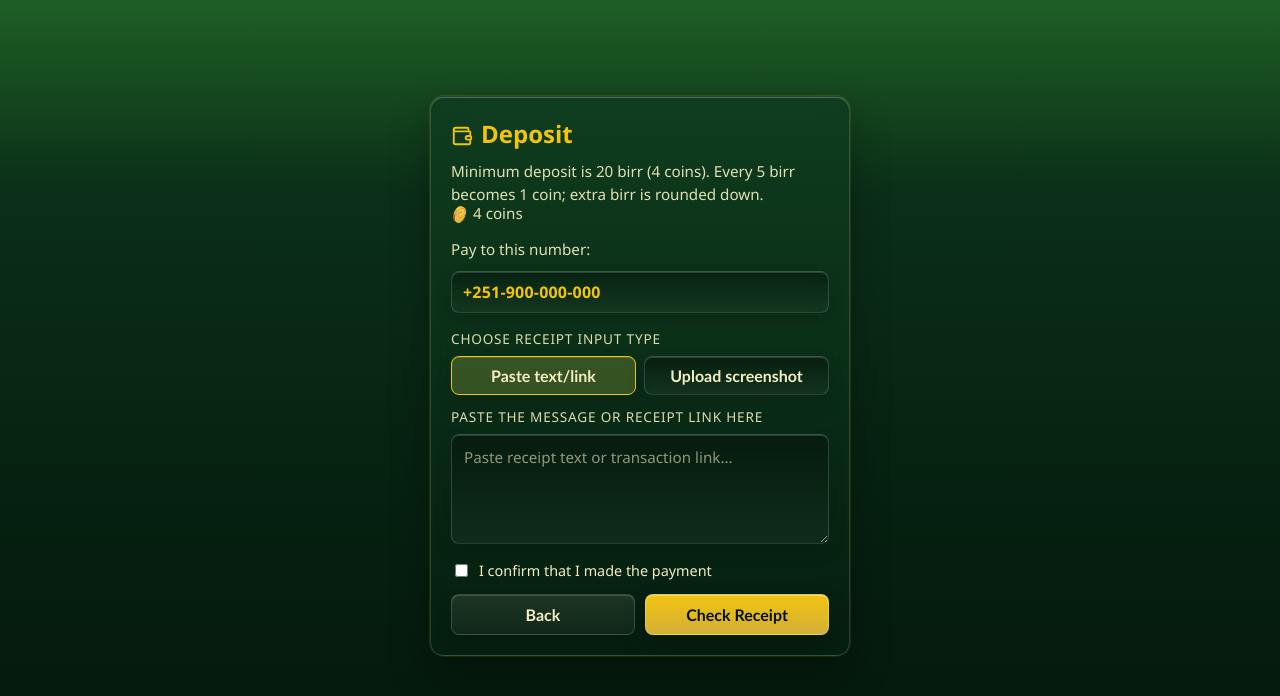
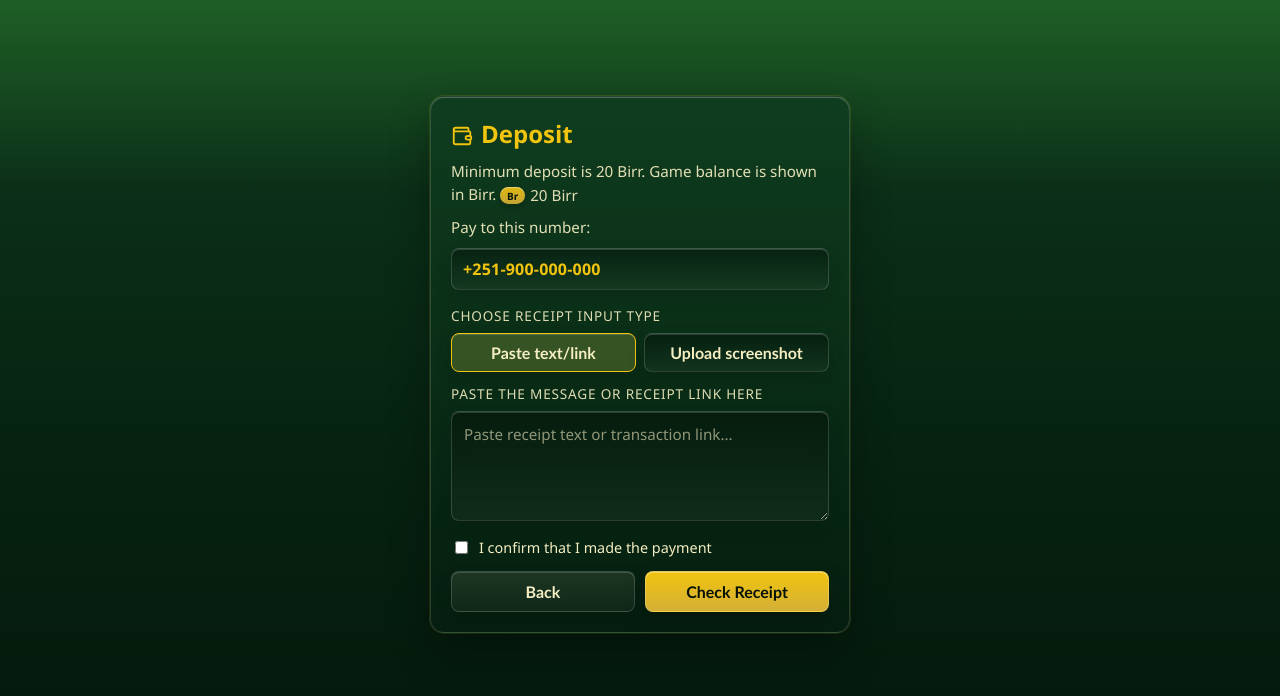
Before and after one commit to hulet258-max/karta, a React (Create React App) app: page /deposit in a window 1280 px wide. Shown: the top 696 px of the page. Built offline with nearby package versions, Linux system fonts and the light colour scheme; no server answers.

Commit message:
Refactor monetary handling across the application; update CoinAmount, DepositPage, WithdrawPage, and RoomCreate to use Birr instead of coins, and enhance formatting functions for improved clarity.

```diff
--- a/src/App.js
+++ b/src/App.js
@@ -10,6 +10,7 @@ import DepositPage from "./DepositPage";
 import WithdrawPage from "./withdrawpage";
 import SplashScreen from "./SplashScreen";
 import CoinAmount from "./CoinAmount";
+import { formatCoins } from "./utils/money";
 
 function getSharedRoomId() {
   const tg = window.Telegram?.WebApp;
@@ -89,10 +90,18 @@ function WelcomeGiftPopup() {
       background: "rgba(241,196,15,0.13)",
       border: "1px solid rgba(241,196,15,0.32)",
     },
-    coin: {
+    birrBadge: {
       width: "58px",
       height: "58px",
-      objectFit: "contain",
+      borderRadius: "50%",
+      display: "flex",
+      alignItems: "center",
+      justifyContent: "center",
+      background: "linear-gradient(180deg, #f1c40f, #d4af37)",
+      color: ui.colors.textDark,
+      fontWeight: 900,
+      fontSize: "1.3rem",
+      boxShadow: "inset 0 1px 0 rgba(255,255,255,0.45), 0 6px 18px rgba(0,0,0,0.26)",
     },
     title: {
       margin: "0 0 8px",
@@ -127,10 +136,10 @@ function WelcomeGiftPopup() {
     <div style={styles.backdrop} role="dialog" aria-modal="true" aria-labelledby="welcome-gift-title">
       <div style={styles.panel}>
         <div style={styles.iconWrap}>
-          <img src="/coin.png" alt="" aria-hidden="true" style={styles.coin} />
+          <div aria-hidden="true" style={styles.birrBadge}>Br</div>
         </div>
         <h2 id="welcome-gift-title" style={styles.title}>{t("welcomeGiftTitle")}</h2>
-        <p style={styles.text}>{t("welcomeGiftText", { amount: giftCoins })}</p>
+        <p style={styles.text}>{t("welcomeGiftText", { amount: formatCoins(giftCoins) })}</p>
         <CoinAmount value={giftCoins} size={22} style={styles.amount} />
         <button type="button" style={styles.button} onClick={dismissFirstRunGift}>
           {t("welcomeGiftButton")}
--- a/src/CoinAmount.js
+++ b/src/CoinAmount.js
@@ -14,17 +14,27 @@ function CoinAmount({ value, size = 16, style = {}, textStyle = {} }) {
         ...style,
       }}
     >
-      <img
-        src="/coin.png"
-        alt=""
+      <span
         aria-hidden="true"
         style={{
-          width: size,
+          minWidth: size + 8,
           height: size,
-          objectFit: "contain",
+          padding: "0 4px",
+          borderRadius: "999px",
+          display: "inline-flex",
+          alignItems: "center",
+          justifyContent: "center",
+          background: "linear-gradient(180deg, #f1c40f, #d4af37)",
+          color: "#061208",
+          fontSize: Math.max(9, Math.round(size * 0.56)),
+          fontWeight: 900,
+          lineHeight: 1,
           flexShrink: 0,
+          boxShadow: "inset 0 1px 0 rgba(255,255,255,0.45), 0 2px 6px rgba(0,0,0,0.22)",
         }}
-      />
+      >
+        Br
+      </span>
       <span style={textStyle}>{formatCoins(value)}</span>
     </span>
   );
--- a/src/DepositPage.js
+++ b/src/DepositPage.js
@@ -5,7 +5,7 @@ import { useSettings } from "./contexts/SettingsContext";
 import { useUser } from "./contexts/UserContext";
 import { socket } from "./socket";
 import CoinAmount from "./CoinAmount";
-import { COIN_BIRR_VALUE, MIN_DEPOSIT_BIRR, MIN_DEPOSIT_COINS, formatBirrValue } from "./utils/money";
+import { MIN_DEPOSIT_BIRR, MIN_DEPOSIT_COINS, coinsToBirr, formatBirrValue } from "./utils/money";
 
 const FALLBACK_PAY_NUMBERS = [{ id: "fallback", phoneNumber: "+251-900-000-000" }];
 
@@ -143,7 +143,7 @@ function DepositPage() {
         type: "success",
         text: data.creditedCoins !== undefined
           ? t(roundedDownBirr > 0 ? "depositCoinsCreditedRounded" : "depositCoinsCredited", {
-              coins: data.creditedCoins,
+              amount: formatBirrValue(data.creditedBirrValue || coinsToBirr(data.creditedCoins)),
               birr: formatBirrValue(data.paidBirr),
               rounded: formatBirrValue(roundedDownBirr),
             })
@@ -405,9 +405,7 @@ function DepositPage() {
         <h2 style={styles.title}><Wallet size={22} style={{ verticalAlign: "-4px", marginRight: "8px" }} />{t("deposit")}</h2>
         <p style={styles.text}>
           {t("depositCoinRule", {
-            birr: MIN_DEPOSIT_BIRR,
-            coins: MIN_DEPOSIT_COINS,
-            rate: COIN_BIRR_VALUE,
+            birr: formatBirrValue(MIN_DEPOSIT_BIRR),
           })}{" "}
           <CoinAmount value={MIN_DEPOSIT_COINS} size={17} />
         </p>
--- a/src/MainPage.js
+++ b/src/MainPage.js
@@ -224,14 +224,14 @@ function MainPage() {
       display: "flex",
       flexDirection: "column",
       alignItems: "center",
-      justifyContent: "flex-start",
+      justifyContent: "space-evenly",
       width: "100%",
       maxWidth: "350px",
       flex: 1,
       minHeight: 0,
-      gap: "clamp(8px, 1.8dvh, 16px)",
+      gap: "clamp(10px, 2.1dvh, 20px)",
       boxSizing: "border-box",
-      paddingTop: "clamp(8px, 2.8dvh, 24px)",
+      paddingTop: "clamp(4px, 1.6dvh, 14px)",
     },
     topBar: {
       position: "absolute",
@@ -245,15 +245,18 @@ function MainPage() {
       gap: "10px",
     },
     profileIconButton: {
-      width: "40px",
-      height: "40px",
-      borderRadius: "50%",
-      padding: 0,
+      width: "58px",
+      height: "34px",
+      borderRadius: "999px",
+      padding: "2px 10px 2px 2px",
       border: `2px solid color-mix(in srgb, ${colors.gold} 72%, transparent)`,
       background: "rgba(0, 0, 0, 0.25)",
-      overflow: "hidden",
       cursor: "pointer",
       boxShadow: "0 6px 14px rgba(0,0,0,0.25)",
+      display: "inline-flex",
+      alignItems: "center",
+      justifyContent: "flex-start",
+      overflow: "hidden",
     },
     topRight: {
       display: "flex",
@@ -264,22 +267,22 @@ function MainPage() {
       color: colors.gold,
       background: "rgba(0, 0, 0, 0.28)",
       border: `1px solid color-mix(in srgb, ${colors.gold} 42%, transparent)`,
-      borderRadius: "8px",
-      padding: "8px 10px",
+      borderRadius: "999px",
+      padding: "7px 11px",
       fontSize: "0.9rem",
       fontWeight: "bold",
       backdropFilter: "blur(5px)",
     },
     settingsButton: {
-      width: "40px",
-      height: "40px",
+      width: "38px",
+      height: "34px",
       display: "inline-flex",
       alignItems: "center",
       justifyContent: "center",
       background: `color-mix(in srgb, ${colors.gold} 12%, transparent)`,
       border: `1px solid color-mix(in srgb, ${colors.gold} 46%, transparent)`,
       color: colors.gold,
-      borderRadius: "8px",
+      borderRadius: "999px",
       padding: 0,
       cursor: "pointer",
       backdropFilter: "blur(5px)",
@@ -465,8 +468,8 @@ function MainPage() {
       padding: "5px 7px",
     }),
     logoWrap: {
-      width: "clamp(120px, 34dvh, 260px)",
-      height: "clamp(120px, 34dvh, 260px)",
+      width: "clamp(122px, 30dvh, 230px)",
+      height: "clamp(122px, 30dvh, 230px)",
       display: "flex",
       alignItems: "center",
       justifyContent: "center",
@@ -507,7 +510,7 @@ function MainPage() {
     },
     actionRow: {
       display: "flex",
-      gap: "20px",
+      gap: "14px",
       width: "100%",
       maxWidth: "350px",
     },
@@ -566,6 +569,18 @@ function MainPage() {
       fontSize: "0.84rem",
       cursor: "pointer",
       whiteSpace: "nowrap",
+    },
+    depositBtn: {
+      background: "linear-gradient(180deg, #56c98f, #248a58)",
+      border: "1px solid rgba(255,255,255,0.24)",
+      boxShadow: "0 10px 22px rgba(0,0,0,0.22), inset 0 1px 0 rgba(255,255,255,0.32)",
+      color: "#03140b",
+    },
+    withdrawBtn: {
+      background: "linear-gradient(180deg, #d0ad4d, #987327)",
+      border: "1px solid rgba(255,255,255,0.22)",
+      boxShadow: "0 10px 22px rgba(0,0,0,0.22), inset 0 1px 0 rgba(255,255,255,0.32)",
+      color: "#130d02",
     },
     shareBtnDisabled: {
       opacity: 0.68,
@@ -675,7 +690,7 @@ function MainPage() {
           <img
             src={user?.photo || "https://cdn-icons-png.flaticon.com/512/149/149071.png"}
             alt={t("profileView")}
-            style={{ width: "100%", height: "100%", objectFit: "cover" }}
+            style={{ width: 28, height: 28, borderRadius: "50%", objectFit: "cover", flexShrink: 0 }}
           />
         </button>
         <div style={styles.topRight}>
@@ -831,10 +846,10 @@ function MainPage() {
 
         <div style={styles.buttonGroup}>
           <div style={styles.actionRow}>
-            <button style={styles.actionBtnPrimary} onClick={() => navigate("/deposit")}>
+            <button style={{ ...styles.actionBtnPrimary, ...styles.depositBtn }} onClick={() => navigate("/deposit")}>
               {t("deposit")}
             </button>
-            <button style={styles.actionBtnPrimary} onClick={() => navigate("/withdraw")}>
+            <button style={{ ...styles.actionBtnPrimary, ...styles.withdrawBtn }} onClick={() => navigate("/withdraw")}>
               {t("withdraw")}
             </button>
           </div>
--- a/src/RoomCreate.js
+++ b/src/RoomCreate.js
@@ -1,10 +1,10 @@
-import React, { useState } from "react";
+import React, { useEffect, useState } from "react";
 import { Globe2, Lock, Play, Send, X } from "lucide-react";
 import { useNavigate } from "react-router-dom";
 import { useSettings } from "./contexts/SettingsContext";
 import { useUser } from "./contexts/UserContext";
 import CoinAmount from "./CoinAmount";
-import { MIN_ROOM_ENTRY_COINS } from "./utils/money";
+import { COIN_BIRR_VALUE, MIN_ROOM_ENTRY_COINS, birrToCoins, coinsToBirr, formatCoins, isWholeBirrUnit } from "./utils/money";
 import ShareToast from "./ShareToast";
 import TinySpinner from "./TinySpinner";
 import { sharePreparedTelegramMessage, switchTelegramInlineQuery } from "./utils/telegramShare";
@@ -17,7 +17,8 @@ function RoomCreate({ onClose, onRoomCreated }) {
   const BASE_URL = process.env.REACT_APP_API_URL || "http://localhost:8000/api";
   const [roomName, setRoomName] = useState("");
   const [gameType, setGameType] = useState("2-players");
-  const [entryFee, setEntryFee] = useState(String(MIN_ROOM_ENTRY_COINS));
+  const minRoomEntryBirr = coinsToBirr(MIN_ROOM_ENTRY_COINS);
+  const [entryFee, setEntryFee] = useState(String(minRoomEntryBirr));
   const [visibility, setVisibility] = useState("public");
   const [createdRoomId, setCreatedRoomId] = useState("");
   const [createdRoom, setCreatedRoom] = useState(null);
@@ -26,6 +27,32 @@ function RoomCreate({ onClose, onRoomCreated }) {
   const [goToGameLoading, setGoToGameLoading] = useState(false);
   const [error, setError] = useState("");
   const [shareToast, setShareToast] = useState(null);
+  const [sharedTo, setSharedTo] = useState("");
+
+  useEffect(() => {
+    if (!createdRoomId) return undefined;
+
+    const handleRoomUpdate = (payload) => {
+      const nextRoom = payload?.room;
+      if (!nextRoom || String(nextRoom.id) !== String(createdRoomId)) return;
+      setCreatedRoom(nextRoom);
+    };
+
+    const handleRoomDeleted = ({ roomId }) => {
+      if (String(roomId) !== String(createdRoomId)) return;
+      setCreatedRoom(null);
+      setCreatedRoomId("");
+      setError(t("actionFailed"));
+    };
+
+    socket.on("room_update", handleRoomUpdate);
+    socket.on("room_deleted", handleRoomDeleted);
+
+    return () => {
+      socket.off("room_update", handleRoomUpdate);
+      socket.off("room_deleted", handleRoomDeleted);
+    };
+  }, [createdRoomId, t]);
 
   const handleJoinRoom = async (roomId) => {
     const joinRes = await fetch(`${BASE_URL}/join-room`, {
@@ -67,7 +94,7 @@ function RoomCreate({ onClose, onRoomCreated }) {
     const shareContent = [
       shareRoom.name || roomName.trim() || "Private Karta game",
       `${Number(shareRoom.playerCount || 0)}/${Number(shareRoom.maxPlayers || 0) || "?"} ${t("players")}`,
-      `${Number(shareRoom.entryFee || entryFee || 0)} ${t("coins")}`,
+      formatCoins(shareRoom.entryFee || birrToCoins(entryFee)),
     ].join(" · ");
     const showShareToast = (type, messageKey) => {
       setShareToast({
@@ -93,7 +120,10 @@ function RoomCreate({ onClose, onRoomCreated }) {
 
       if (
         sharePreparedTelegramMessage(tg, data.preparedMessageId, {
-          onSent: () => showShareToast("success", "telegramShareSent"),
+          onSent: () => {
+            setSharedTo(t("sharedToTelegram"));
+            showShareToast("success", "telegramShareSent");
+          },
           onCanceled: () => showShareToast("info", "telegramShareCanceled"),
         })
       ) {
@@ -101,6 +131,7 @@ function RoomCreate({ onClose, onRoomCreated }) {
       }
 
       if (switchTelegramInlineQuery(tg, data.fallbackQuery || fallbackQuery)) {
+        setSharedTo(t("sharedToTelegram"));
         showShareToast("info", "telegramShareFallbackOpened");
         return;
       }
@@ -115,7 +146,11 @@ function RoomCreate({ onClose, onRoomCreated }) {
   };
 
   const handleGoToGame = async () => {
-    if (!createdRoomId || goToGameLoading) return;
+    const readyToJoin = createdRoom && Number(createdRoom.playerCount || 0) >= Number(createdRoom.maxPlayers || 0);
+    if (!createdRoomId || goToGameLoading || !readyToJoin) {
+      setError(t("waitingForPlayersToJoin"));
+      return;
+    }
 
     setGoToGameLoading(true);
     setError("");
@@ -135,11 +170,12 @@ function RoomCreate({ onClose, onRoomCreated }) {
       return;
     }
 
-    const entryFeeCoins = Number(entryFee);
-    if (!Number.isInteger(entryFeeCoins) || entryFeeCoins < MIN_ROOM_ENTRY_COINS) {
-      setError(t("minRoomEntryError", { amount: MIN_ROOM_ENTRY_COINS }));
+    const entryFeeBirr = Number(entryFee);
+    if (!isWholeBirrUnit(entryFeeBirr) || entryFeeBirr < minRoomEntryBirr) {
+      setError(t("minRoomEntryError", { amount: formatCoins(MIN_ROOM_ENTRY_COINS) }));
       return;
     }
+    const entryFeeCoins = birrToCoins(entryFeeBirr);
 
     setLoading(true);
     setError("");
@@ -188,6 +224,11 @@ function RoomCreate({ onClose, onRoomCreated }) {
   };
 
   const { colors, glassPanel, field: glassField, goldButton } = ui;
+  const privateRoomCreated = visibility === "private" && createdRoomId;
+  const playerList = (createdRoom?.players || []).map(String);
+  const privateRoomPlayerCount = Number(createdRoom?.playerCount || playerList.length || 0);
+  const privateRoomMaxPlayers = Number(createdRoom?.maxPlayers || 0);
+  const canGoToGame = privateRoomCreated && privateRoomMaxPlayers > 0 && privateRoomPlayerCount >= privateRoomMaxPlayers;
 
   const styles = {
     overlay: {
@@ -348,6 +389,29 @@ function RoomCreate({ onClose, onRoomCreated }) {
       fontSize: "0.78rem",
       textTransform: "uppercase",
     },
+    privateMetaText: {
+      margin: 0,
+      color: `color-mix(in srgb, ${colors.cream} 80%, transparent)`,
+      fontSize: "0.78rem",
+      lineHeight: 1.35,
+    },
+    playerList: {
+      display: "flex",
+      flexDirection: "column",
+      gap: "5px",
+      marginTop: "2px",
+    },
+    playerPill: {
+      ...ui.field,
+      borderRadius: "999px",
+      padding: "7px 10px",
+      color: colors.cream,
+      fontSize: "0.76rem",
+      fontWeight: 800,
+      overflow: "hidden",
+      textOverflow: "ellipsis",
+      whiteSpace: "nowrap",
+    },
     telegramBtn: {
       width: "100%",
       display: "inline-flex",
@@ -378,6 +442,26 @@ function RoomCreate({ onClose, onRoomCreated }) {
       cursor: "pointer",
       fontSize: "0.8rem",
     },
+    cancelBtn: {
+      width: "100%",
+      display: "inline-flex",
+      alignItems: "center",
+      justifyContent: "center",
+      gap: "6px",
+      ...ui.secondaryButton,
+      borderRadius: "10px",
+      padding: "10px",
+      color: colors.cream,
+      fontWeight: "bold",
+      cursor: "pointer",
+      fontSize: "0.8rem",
+    },
+    actionPair: {
+      display: "grid",
+      gridTemplateColumns: "1fr 1fr",
+      gap: "8px",
+      marginTop: "10px",
+    },
     buttonDisabled: {
       opacity: 0.66,
       cursor: "wait",
@@ -402,8 +486,6 @@ function RoomCreate({ onClose, onRoomCreated }) {
       transition: "transform 0.1s",
     }
   };
-
-  const privateRoomCreated = visibility === "private" && createdRoomId;
 
   return (
     <div style={styles.overlay} onClick={onClose}>
@@ -469,13 +551,13 @@ function RoomCreate({ onClose, onRoomCreated }) {
               </div>
 
               <div style={styles.formGroup}>
-                <label htmlFor="entry-fee" style={styles.label}>{t("entryFee")} ({t("coins")})</label>
+                <label htmlFor="entry-fee" style={styles.label}>{t("entryFee")} ({t("birr")})</label>
                 <input
                   type="number"
                   id="entry-fee"
-                  min={MIN_ROOM_ENTRY_COINS}
-                  step="1"
-                  placeholder={String(MIN_ROOM_ENTRY_COINS)}
+                  min={minRoomEntryBirr}
+                  step={COIN_BIRR_VALUE}
+                  placeholder={String(minRoomEntryBirr)}
                   value={entryFee}
                   onChange={(e) => setEntryFee(e.target.value)}
                   style={styles.input}
@@ -524,6 +606,20 @@ function RoomCreate({ onClose, onRoomCreated }) {
 
         {privateRoomCreated && (
           <div style={styles.privateLinkBox}>
+            <div style={styles.privateLinkTitle}>
+              <span>{t("playersInRoom")}</span>
+              <span>{privateRoomPlayerCount}/{privateRoomMaxPlayers}</span>
+            </div>
+            {sharedTo && <p style={styles.privateMetaText}>{sharedTo}</p>}
+            <div style={styles.playerList}>
+              {playerList.length ? playerList.map((playerId, index) => (
+                <div style={styles.playerPill} key={`${playerId}-${index}`}>
+                  {index + 1}. {String(playerId) === String(user?.telegramId || user?.id) ? t("you") : playerId}
+                </div>
+              )) : (
+                <div style={styles.playerPill}>{t("waitingForPlayersToJoin")}</div>
+              )}
+            </div>
             <button
               style={{ ...styles.telegramBtn, ...(shareLoading ? styles.buttonDisabled : {}) }}
               onClick={handleTelegramShare}
@@ -533,20 +629,28 @@ function RoomCreate({ onClose, onRoomCreated }) {
               {shareLoading ? t("preparingTelegramShare") : t("shareTelegram")}
             </button>
             <button
-              style={{ ...styles.goToGameBtn, ...(goToGameLoading ? styles.buttonDisabled : {}) }}
+              style={{ ...styles.goToGameBtn, ...(!canGoToGame || goToGameLoading ? styles.buttonDisabled : {}) }}
               onClick={handleGoToGame}
-              disabled={shareLoading || goToGameLoading}
+              disabled={shareLoading || goToGameLoading || !canGoToGame}
             >
               {goToGameLoading ? <TinySpinner size={15} /> : <Play size={15} />}
-              {goToGameLoading ? t("joining") : t("goToGame")}
+              {goToGameLoading ? t("joining") : canGoToGame ? t("goToGame") : t("waitingForPlayersToJoin")}
+            </button>
+            <button type="button" style={styles.cancelBtn} onClick={onClose}>
+              <X size={15} />
+              {t("cancelToLobby")}
             </button>
           </div>
         )}
 
         {!privateRoomCreated && (
-          <div>
+          <div style={styles.actionPair}>
+            <button type="button" style={styles.cancelBtn} onClick={onClose} disabled={loading}>
+              <X size={15} />
+              {t("cancel")}
+            </button>
             <button
-            style={styles.createBtn}
+              style={{ ...styles.createBtn, marginTop: 0 }}
               onClick={handleCreate}
               disabled={loading}
               onMouseDown={(e) => {
--- a/src/contexts/SettingsContext.js
+++ b/src/contexts/SettingsContext.js
@@ -145,7 +145,7 @@ const translations = {
     gameRulesJoker: "A joker can extend a natural rank group, but cannot create a group by itself.",
     gameRulesDeclare: "When your hand is valid, press Win to declare it.",
     showCurrentHelp: "Show current step",
-    practiceFreeNote: "Free practice. No coins are charged.",
+    practiceFreeNote: "Free practice. No Birr is charged.",
     createRoom: "Create Room",
     deleteRoom: "Delete Room",
     createAndJoin: "Create & Join",
@@ -173,7 +173,7 @@ const translations = {
     copyFailed: "Could not copy link.",
     shareTelegramUnavailable: "Telegram inline sharing is not available here.",
     fillAllFields: "Please fill all fields",
-    minRoomEntryError: "Minimum room entry fee is {amount} coins.",
+    minRoomEntryError: "Minimum room entry fee is {amount}.",
     minimumRoomEntry: "Minimum room entry",
     failedToJoinRoom: "Failed to join room.",
     failedToCreateRoom: "Failed to create room.",
@@ -187,9 +187,9 @@ const translations = {
     joining: "Joining...",
     payToNumber: "Pay to this number:",
     payToNumbers: "Pay to these numbers:",
-    depositCoinRule: "Minimum deposit is {birr} birr ({coins} coins). Every {rate} birr becomes 1 coin; extra birr is rounded down.",
-    depositCoinsCredited: "{coins} coins credited from {birr}.",
-    depositCoinsCreditedRounded: "{coins} coins credited from {birr}. {rounded} was rounded down.",
+    depositCoinRule: "Minimum deposit is {birr}. Game balance is shown in Birr.",
+    depositCoinsCredited: "{amount} credited from {birr}.",
+    depositCoinsCreditedRounded: "{amount} credited from {birr}. {rounded} was rounded down.",
     receiptInputType: "Choose receipt input type",
     pasteTextLink: "Paste text/link",
     uploadScreenshot: "Upload screenshot",
@@ -214,8 +214,8 @@ const translations = {
     backendFailed: "Failed to connect to backend API.",
     minWithdraw: "Minimum withdraw",
     maxWithdraw: "Maximum withdraw",
-    withdrawAmount: "Withdraw coins",
-    withdrawPlaceholder: "Enter coins to withdraw",
+    withdrawAmount: "Withdraw Birr",
+    withdrawPlaceholder: "Enter Birr to withdraw",
     sending: "Sending...",
     userNotTelegram: "User not found. Please open from Telegram app.",
     minWithdrawError: "Minimum withdraw amount is {amount}.",
@@ -239,7 +239,7 @@ const translations = {
     reason: "Reason",
     ended: "Ended",
     playAgain: "Play Again",
-    playAgainBalanceRequired: "You need at least {fee} coins to play another round. Deposit coins to continue.",
+    playAgainBalanceRequired: "You need at least {fee} to play another round. Deposit Birr to continue.",
     insertCard: "Insert",
     layCard: "Lay",
     laidHistory: "Laid cards",
@@ -256,12 +256,12 @@ const translations = {
     amountPlayed: "Amount played",
     shared: "Shared",
     gotBirr: "Got Birr",
-    gotCoins: "Got coins",
+    gotCoins: "Got Birr",
     rewardsLeft: "Left",
     save: "Save",
-    shareReward: "Share and get coins",
+    shareReward: "Share and get Birr",
     share: "Share",
-    shareInviteText: "Play Karta and get coins.",
+    shareInviteText: "Play Karta and get Birr.",
     preparingTelegramShare: "Preparing share...",
     telegramShareSent: "Sent: {content}",
     telegramShareCanceled: "Share canceled: {content}",
@@ -270,6 +270,10 @@ const translations = {
     privateGameJoinTitle: "Private game invite",
     privateGameJoinWarning: "This is a private game. Confirm before joining; the entry fee will be deducted when the room starts.",
     depositToJoin: "Deposit to join",
+    sharedToTelegram: "Shared to selected Telegram chat",
+    playersInRoom: "Players in room",
+    waitingForPlayersToJoin: "Waiting for players to join.",
+    cancelToLobby: "Cancel to lobby",
     profileLoadFailed: "Could not load profile.",
     profileSaveFailed: "Could not save profile.",
     deleteOwnRoomFirst: "Delete your room before joining a new room.",
@@ -314,10 +318,10 @@ const translations = {
     jokerBonus: "Joker bonus",
     jokerBonusDetail: "Joker bonus: this round counts double",
     currentBalance: "Current balance",
-    birr: "Coins",
-    coins: "coins",
+    birr: "Birr",
+    coins: "Birr",
     welcomeGiftTitle: "Welcome gift",
-    welcomeGiftText: "You received {amount} coins for your first start.",
+    welcomeGiftText: "You received {amount} for your first start.",
     welcomeGiftButton: "Start playing",
     validHand: "Valid hand",
   },
@@ -445,9 +449,9 @@ const translations = {
     gotBirr: "ያገኙት ብር",
     rewardsLeft: "የቀረ",
     save: "አስቀምጥ",
-    shareReward: "አጋራ እና ሳንቲም ያግኙ",
+    shareReward: "አጋራ እና Birr ያግኙ",
     share: "አጋራ",
-    shareInviteText: "Karta ይጫወቱ እና ሳንቲም ያግኙ።",
+    shareInviteText: "Karta ይጫወቱ እና Birr ያግኙ።",
     profileLoadFailed: "ፕሮፋይል መጫን አልተቻለም።",
     profileSaveFailed: "ፕሮፋይል ማስቀመጥ አልተቻለም።",
     deleteOwnRoomFirst: "አዲስ ክፍል ከመግባትዎ በፊት የራስዎን ክፍል ይሰርዙ።",
@@ -619,9 +623,9 @@ const translations = {
     gotBirr: "Birr argame",
     rewardsLeft: "Hafe",
     save: "Olkaa'i",
-    shareReward: "Qoodi, saantima argadhu",
+    shareReward: "Qoodi, Birr argadhu",
     share: "Qoodi",
-    shareInviteText: "Karta taphadhu, saantima argadhu.",
+    shareInviteText: "Karta taphadhu, Birr argadhu.",
     profileLoadFailed: "Piroofaayilii fe'uun hin danda'amne.",
     profileSaveFailed: "Piroofaayilii olkaa'uun hin danda'amne.",
     deleteOwnRoomFirst: "Kutaa kee haqiitii kutaa haaraa seeni.",
--- a/src/utils/money.js
+++ b/src/utils/money.js
@@ -11,7 +11,7 @@ export function toWholeCoins(value) {
 
 export function formatCoins(value) {
   const coins = toWholeCoins(value);
-  return `${coins} ${coins === 1 ? "coin" : "coins"}`;
+  return formatBirrValue(coinsToBirr(coins));
 }
 
 export function formatBirr(value) {
@@ -22,3 +22,17 @@ export function formatBirrValue(value) {
   const amount = Number(value || 0);
   return `${amount.toFixed(Number.isInteger(amount) ? 0 : 2)} Birr`;
 }
+
+export function coinsToBirr(coins) {
+  return toWholeCoins(coins) * COIN_BIRR_VALUE;
+}
+
+export function birrToCoins(birr) {
+  const amount = Number(birr || 0);
+  return Math.floor(amount / COIN_BIRR_VALUE);
+}
+
+export function isWholeBirrUnit(birr) {
+  const amount = Number(birr || 0);
+  return Number.isInteger(amount) && amount % COIN_BIRR_VALUE === 0;
+}
```
Also changed, not shown: src/withdrawpage.js (+10 -6 lines). Lines whose indentation alone changed are shown as unchanged.
